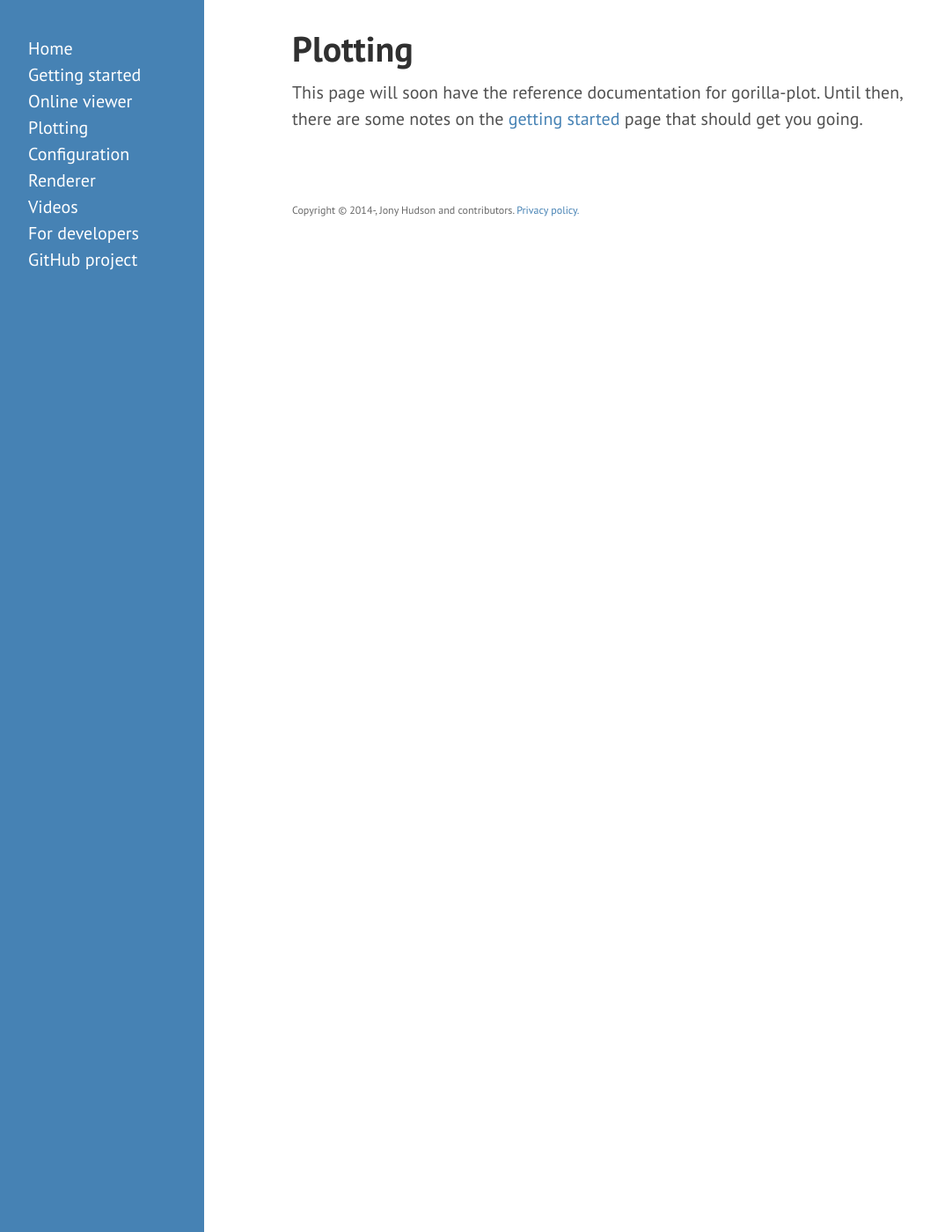
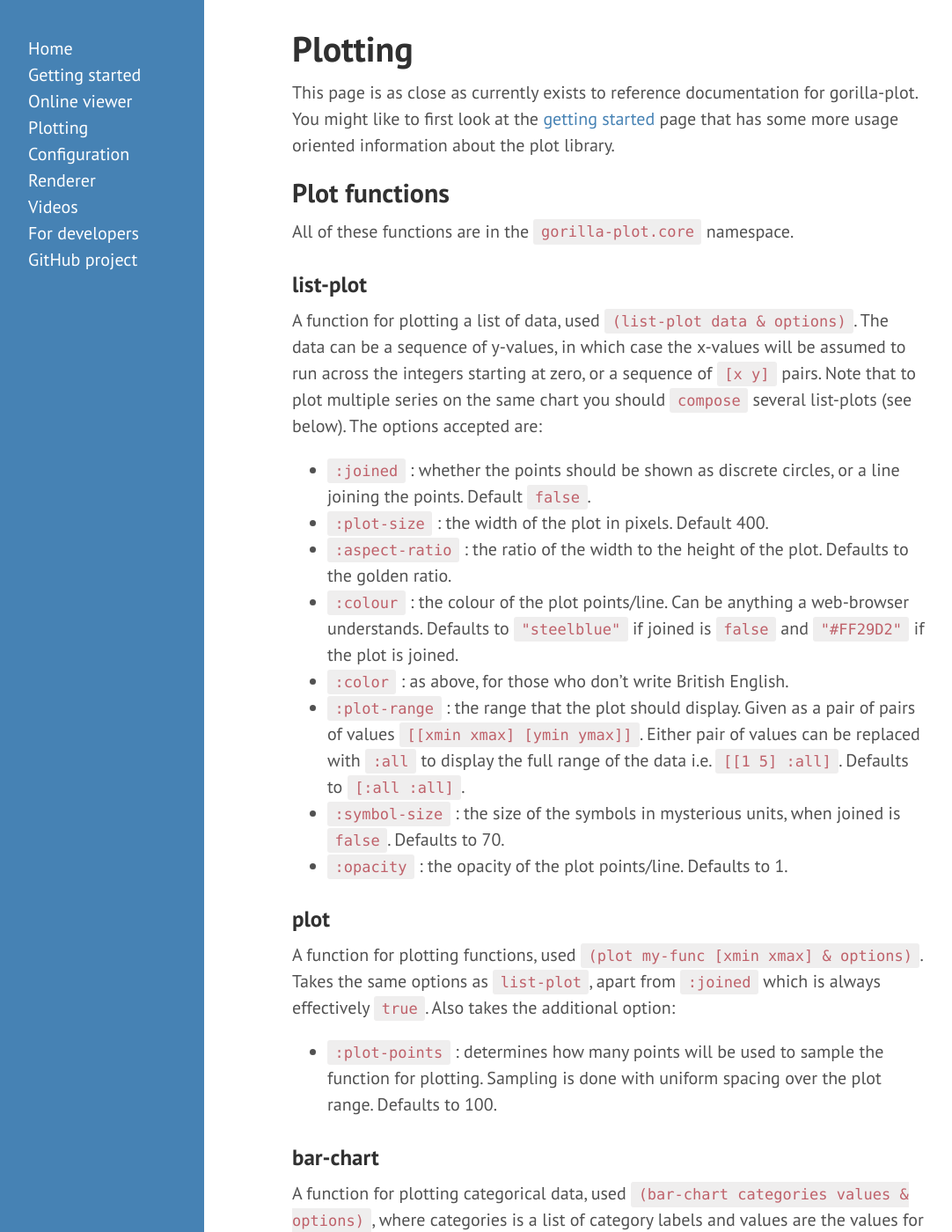
Before and after one commit to JonyEpsilon/gorilla-repl.org, a Jekyll site: the page built from plotting.md, in a window 1280 px wide and 1400 px high. Shown: the whole window at 88% size, without its empty margins (8-1090 px from the left). Built offline with Jekyll 4.4.1, drawn with Linux system fonts in a browser that asks for light colours; Markdown is read by kramdown in place of the engine named in the settings; some of the changed text lies outside the part shown.

Commit message:
Plot documentation, plus other minor changes.

```diff
--- a/plotting.md
+++ b/plotting.md
@@ -3,5 +3,64 @@ layout: page
 title: Plotting
 ---
 
-This page will soon have the reference documentation for gorilla-plot. Until then, there are some notes on the
-[getting started](/start.html) page that should get you going.
+This page is as close as currently exists to reference documentation for gorilla-plot. You might like to first look at
+the [getting started](/start.html) page that has some more usage oriented information about the plot library.
+
+## Plot functions
+
+All of these functions are in the `gorilla-plot.core` namespace.
+
+### list-plot
+
+A function for plotting a list of data, used `(list-plot data & options)`. The data can be a sequence of y-values, in
+which case the x-values will be assumed to run across the integers starting at zero, or a sequence of `[x y]` pairs.
+Note that to plot multiple series on the same chart you should `compose` several list-plots (see below). The options
+accepted are:
+
+- `:joined` : whether the points should be shown as discrete circles, or a line joining the points. Default `false`.
+- `:plot-size` : the width of the plot in pixels. Default 400.
+- `:aspect-ratio` : the ratio of the width to the height of the plot. Defaults to the golden ratio.
+- `:colour` : the colour of the plot points/line. Can be anything a web-browser understands. Defaults to `"steelblue"`
+if joined is `false` and `"#FF29D2"` if the plot is joined.
+- `:color` : as above, for those who don't write British English.
+- `:plot-range` : the range that the plot should display. Given as a pair of pairs of values `[[xmin xmax] [ymin ymax]]`.
+Either pair of values can be replaced with `:all` to display the full range of the data i.e. `[[1 5] :all]`. Defaults to
+`[:all :all]`.
+- `:symbol-size` : the size of the symbols in mysterious units, when joined is `false`. Defaults to 70.
+- `:opacity` : the opacity of the plot points/line. Defaults to 1.
+
+### plot
+
+A function for plotting functions, used `(plot my-func [xmin xmax] & options)`. Takes the same options as `list-plot`,
+apart from `:joined` which is always effectively `true`. Also takes the additional option:
+
+- `:plot-points` : determines how many points will be used to sample the function for plotting. Sampling is done with
+uniform spacing over the plot range. Defaults to 100.
+
+### bar-chart
+
+A function for plotting categorical data, used `(bar-chart categories values & options)`, where categories is a list of
+category labels and values are the values for those categories. Takes the following options, which have the same
+meaning as for `list-plot`, `:plot-size`, `:aspect-ratio`, `:colour`, `:color`, `:plot-range`, `:opacity`. Note that
+bar-charts do not compose well with list-plots and plots, as their x-axis is categorical, not continuous. It's possible
+that instead you can use `histogram`, which does compose with continuous-axes charts.
+
+### histogram
+
+Plots a histogram of the data, used `(histogram data & options)`. Data should be a list of numbers. Takes options
+`:plot-range`, `:plot-size`, `:aspect-ratio`, `:colour`, `:color`, `:opacity` which have the same meaning as above,
+plus:
+
+- `:bins` : the number of bins to divide the data in to. Defaults to using the Sturges rule to calculate the number of
+bins.
+- `:normalize` : determines the scaling of the bar heights. Options are `:probability` which shows the probability of
+landing in the bin, `:probability-density` which gives a histogram that approximates the PDF of the distribution, and
+`:count` which gives the number of items landing in the bin. Defaults to `:count`.
+- `:normalise` : a variant spelling of the above.
+- `:fill-opacity` : the opacity of the filled portion of the histogram, below the line. Defaults to 0.4.
+
+### compose
+
+Compose is used to show several plots on the same axes. It can be used to produce plots with multiple data series, or
+to compare line/point plots with histograms. It is used `(compose & plots)` where plots are one or more of the values
+returned by the above plotting functions. As noted above, bar-charts do not compose well with other plot types.
--- a/public/css/poole.css
+++ b/public/css/poole.css
@@ -148,7 +148,7 @@ code {
   padding: .25em .5em;
   font-size: 85%;
   color: #bf616a;
-  background-color: #f9f9f9;
+  background-color: #EFEEEE;
   border-radius: 3px;
 }
 pre {
```
Also changed, not shown: configuration.md (+1 -1 lines).
